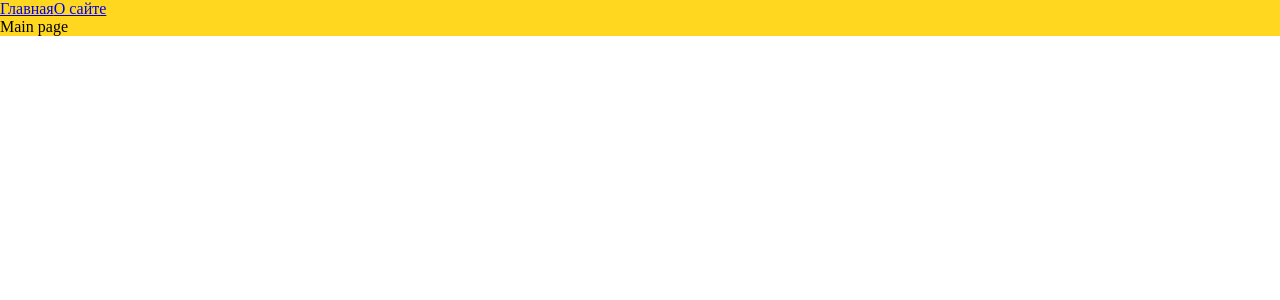
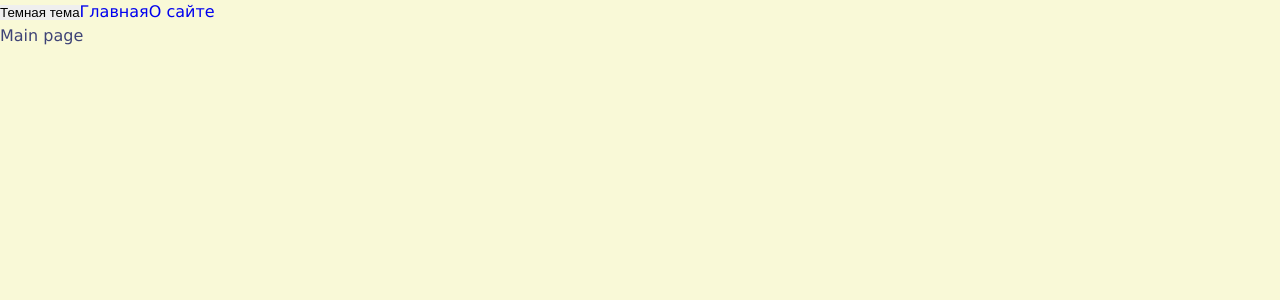
Before and after one commit to kandaysblnOrganization/course-project, a React app: page / in a window 1280 px wide. Shown: the top 300 px of the page. Built offline with nearby package versions, Linux system fonts and the light colour scheme.

Commit message:
create themes & config styles

```diff
--- a/src/App.tsx
+++ b/src/App.tsx
@@ -2,11 +2,21 @@
 import { Link, Route, Routes } from 'react-router-dom';
 import { MainPageAsync } from "./pages/MainPage/MainPage.async";
 import { AboutPageAsync } from "./pages/AboutPage/AboutPage.async";
-import './index.scss';
+import { Theme } from "./theme/ThemeContext";
+import { useTheme } from "./theme/useTheme";
+import './styles/index.scss';
 
 export const App = () => {
+
+	const { theme, toggleTheme } = useTheme();
+
 	return (
-		<div className="wrapper">
+		<div className={ `wrapper ${ theme }` }>
+			<button
+				onClick={ toggleTheme }
+			>
+				{ theme === Theme.DARK ? 'Светлая тема' : 'Темная тема' }
+			</button>
 			<Link to='/'>Главная</Link>
 			<Link to='/about'>О сайте</Link>
 			<Suspense fallback={ <div>Loading...</div> }>
--- a/src/index.scss
+++ /dev/null
@@ -1,9 +0,0 @@
-* {
-  margin: 0;
-  padding: 0;
-  box-sizing: border-box;
-}
-
-.wrapper {
-  background: #ffd71f;
-}
--- a/src/index.tsx
+++ b/src/index.tsx
@@ -1,10 +1,13 @@
 import { render } from "react-dom";
 import { App } from "./App";
 import { BrowserRouter } from "react-router-dom";
+import ThemeProvider from "./theme/ThemeProvider";
 
 render(
 	<BrowserRouter>
-		<App/>
+		<ThemeProvider>
+			<App/>
+		</ThemeProvider>
 	</BrowserRouter>,
 	document.getElementById( 'root' )
 );
--- /dev/null
+++ b/src/styles/index.scss
@@ -0,0 +1,14 @@
+@import "reset";
+@import "./vars/global";
+@import "./themes/normal";
+@import "./themes/dark";
+
+.wrapper {
+  font: var(--font-m);
+
+  background: var(--bg-color);
+  color: var(--primary-color);
+
+  min-height: 100vh;
+
+}
--- /dev/null
+++ b/src/styles/reset.scss
@@ -0,0 +1,73 @@
+/* http://meyerweb.com/eric/tools/css/reset/
+   v2.0 | 20110126
+   License: none (public domain)
+*/
+
+html, body, div, span, applet, object, iframe,
+h1, h2, h3, h4, h5, h6, p, blockquote, pre,
+a, abbr, acronym, address, big, cite, code,
+del, dfn, em, img, ins, kbd, q, s, samp,
+small, strike, strong, sub, sup, tt, var,
+b, u, i, center,
+dl, dt, dd, ol, ul, li,
+fieldset, form, label, legend,
+table, caption, tbody, tfoot, thead, tr, th, td,
+article, aside, canvas, details, embed,
+figure, figcaption, footer, header, hgroup,
+menu, nav, output, ruby, section, summary,
+time, mark, audio, video {
+  margin: 0;
+  padding: 0;
+  border: 0;
+  font-size: 100%;
+  font: inherit;
+  vertical-align: baseline;
+}
+
+*, *:after, *:before {
+  margin: 0;
+  padding: 0;
+}
+
+/* HTML5 display-role reset for older browsers */
+article, aside, details, figcaption, figure,
+footer, header, hgroup, menu, nav, section {
+  display: block;
+}
+
+body {
+  line-height: 1;
+}
+
+ol, ul {
+  list-style: none;
+}
+
+blockquote, q {
+  quotes: none;
+}
+
+blockquote:before, blockquote:after,
+q:before, q:after {
+  content: '';
+  content: none;
+}
+
+table {
+  border-collapse: collapse;
+  border-spacing: 0;
+}
+
+a {
+  text-decoration: none;
+}
+
+a:hover {
+  text-decoration: none;
+}
+
+button {
+  cursor: pointer;
+  border: none;
+  outline: none;
+}
--- /dev/null
+++ b/src/styles/themes/dark.scss
@@ -0,0 +1,6 @@
+.wrapper.dark {
+  --bg-color: #3e4376;
+
+  --primary-color: #e4ff89;
+  --secondary-color: #ffffff;
+}
--- /dev/null
+++ b/src/styles/themes/normal.scss
@@ -0,0 +1,6 @@
+.wrapper.light {
+  --bg-color: #f9f9d7;
+
+  --primary-color: #3e4376;
+  --secondary-color: #000000;
+}
--- /dev/null
+++ b/src/styles/vars/global.scss
@@ -0,0 +1,11 @@
+:root {
+  --font-family-main: "Verdana", sans-serif, "Times New Roman", Serif;
+
+  --font-size-m: 16px;
+  --font-line-height-m: 24px;
+  --font-m: var(--font-size-m) / var(--font-line-height-m) var(--font-family-main);
+
+  --font-size-l: 24px;
+  --font-line-height-l: 32px;
+  --font-l: var(--font-size-l) / var(--font-line-height-l) var(--font-family-main);
+}
--- /dev/null
+++ b/src/theme/ThemeContext.ts
@@ -0,0 +1,15 @@
+import { createContext } from "react";
+
+export enum Theme {
+	LIGHT = 'light',
+	DARK = 'dark',
+}
+
+export interface ThemeContextProps {
+	theme?: Theme;
+	setTheme?: ( theme: Theme ) => void
+}
+
+export const ThemeContext = createContext<ThemeContextProps>( {} );
+
+export const LOCAL_STORAGE_THEME_KEY = 'theme';
--- /dev/null
+++ b/src/theme/ThemeProvider.tsx
@@ -0,0 +1,25 @@
+import React, { FC, useMemo } from 'react';
+import { LOCAL_STORAGE_THEME_KEY, Theme, ThemeContext, ThemeContextProps } from "./ThemeContext";
+
+const defaultTheme = localStorage.getItem( LOCAL_STORAGE_THEME_KEY ) as Theme || Theme.LIGHT;
+
+const ThemeProvider: FC = ( { children } ) => {
+	const [ theme, setTheme ] = React.useState<Theme>( defaultTheme );
+
+	const toggleTheme = ( theme: Theme ) => {
+		setTheme( theme );
+	};
+
+	const providerValue: ThemeContextProps = useMemo( () => ( {
+		theme: theme,
+		setTheme: setTheme,
+	} ), [ theme ] );
+
+	return (
+		<ThemeContext.Provider value={ providerValue }>
+			{ children }
+		</ThemeContext.Provider>
+	);
+};
+
+export default ThemeProvider;
--- /dev/null
+++ b/src/theme/useTheme.ts
@@ -0,0 +1,23 @@
+import { LOCAL_STORAGE_THEME_KEY, Theme, ThemeContext } from "./ThemeContext";
+import { useContext } from "react";
+
+interface IUseThemeResult {
+	toggleTheme: () => void,
+	theme: Theme,
+}
+
+export const useTheme = (): IUseThemeResult => {
+	const {
+		theme,
+		setTheme
+	} = useContext( ThemeContext );
+
+
+	const toggleTheme = () => {
+		const newTheme = theme === Theme.DARK ? Theme.LIGHT : Theme.DARK;
+		setTheme( newTheme );
+		localStorage.setItem( LOCAL_STORAGE_THEME_KEY, newTheme );
+	};
+
+	return { theme, toggleTheme }
+};
```
